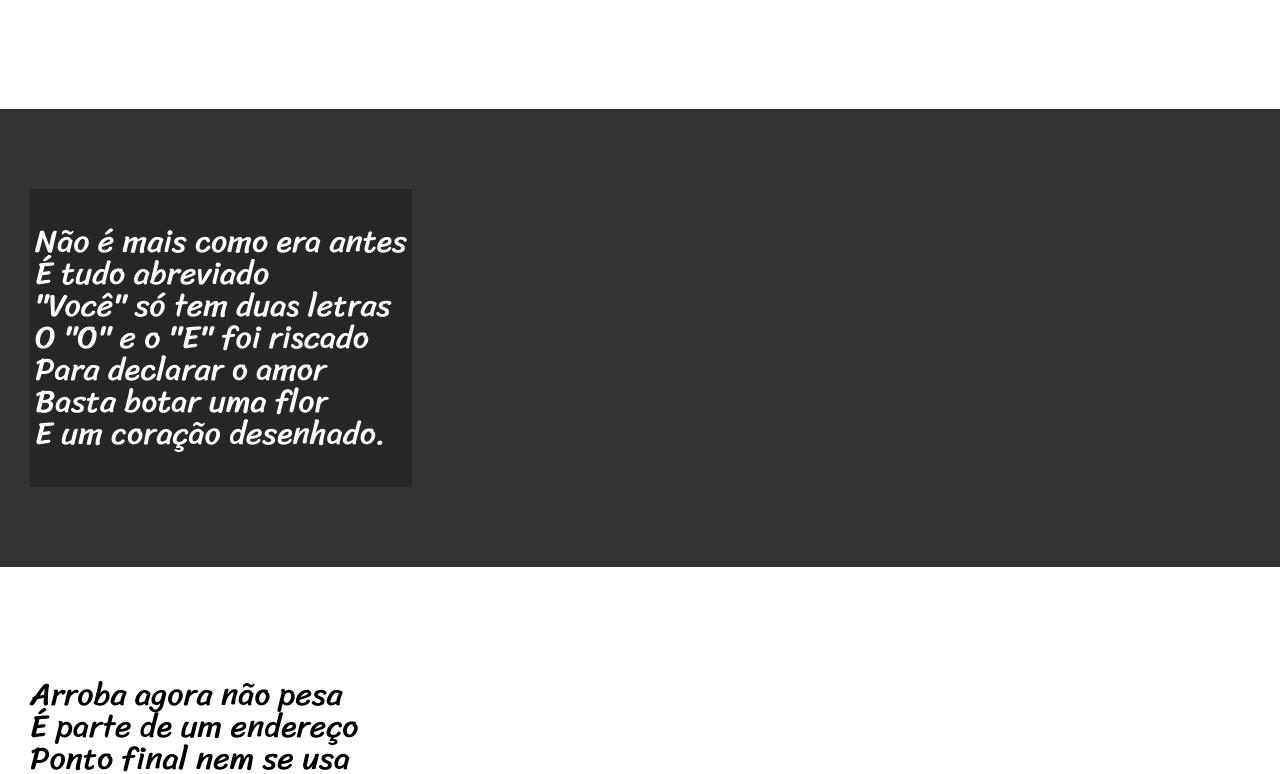
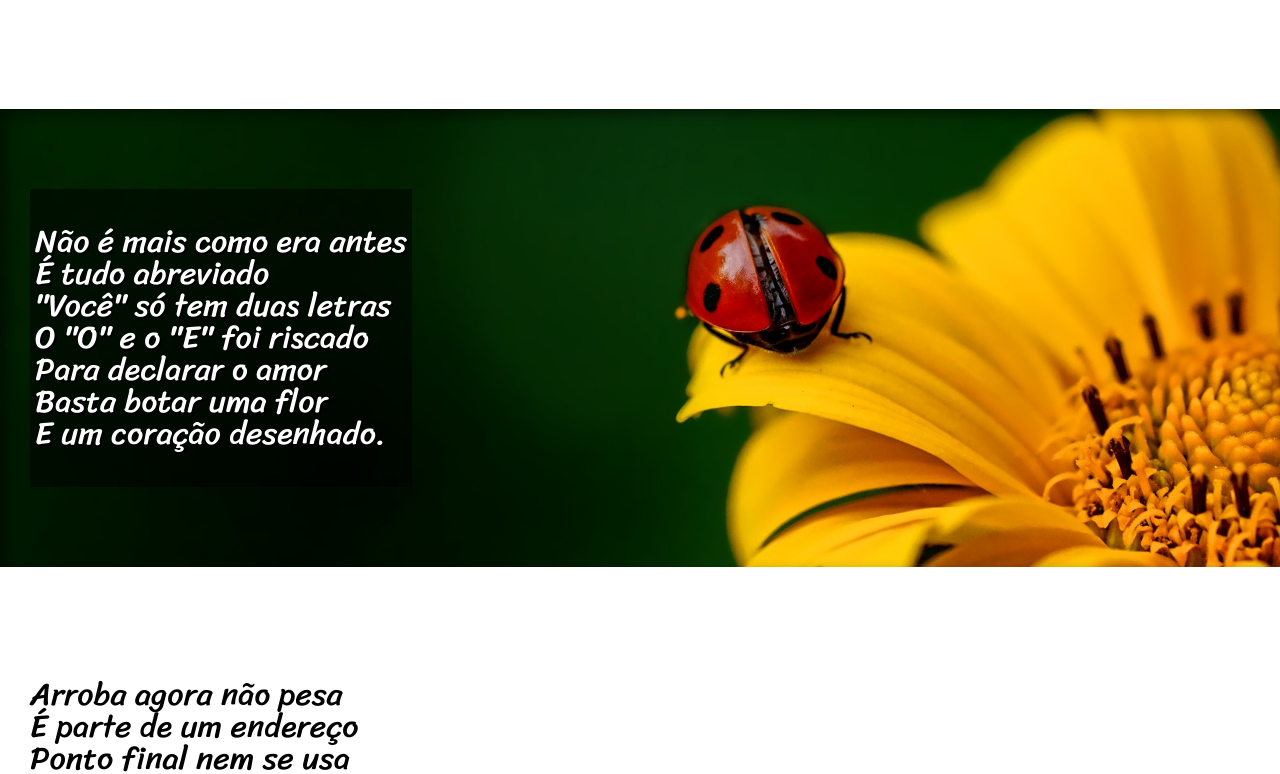
Before and after one commit to JulianoCorreia/HTML-CSS, a plain HTML site: page Desafios/modulo-02/desafio012/index.html in a window 1280 px wide. Shown: the part 546-1320 px from the top of the page. Drawn offline with Linux system fonts and the light colour scheme.

Commit message:
Ajuste imagens

```diff
--- a/Desafios/modulo-02/desafio012/index.html
+++ b/Desafios/modulo-02/desafio012/index.html
@@ -29,7 +29,7 @@
         </pre>
     </section>
 
-    <section class="imagem">
+    <section class="imagem" id="img01">
         <pre>
             <p>
                 Não é mais como era antes
@@ -64,7 +64,7 @@
         </pre>
     </section>
 
-    <section class="imagem">
+    <section class="imagem" id="img02">
         <pre>
             <p>
                 Tenho saudade das cartas
--- a/Desafios/modulo-02/desafio012/style.css
+++ b/Desafios/modulo-02/desafio012/style.css
@@ -61,7 +61,6 @@ section {
     padding-bottom: 10vh;
     line-height: 2em;
     padding-left: 30px;
-    font-size: 2vh;
 }
 
 section.normal {
@@ -72,13 +71,28 @@ section.normal {
 section.imagem {
     background-color: rgb(51, 51, 51);
     color: white;
+    box-shadow: inset 6px 6px 13px 0px rgba(0, 0, 0, 0.473);
+    background-attachment: fixed;
 }
 
 section.imagem>pre {
     display: inline-block;
     padding: 5px;
-    background-color: rgba(0, 0, 0, 0.253);
+    background-color: rgba(0, 0, 0, 0.514);
     text-align: justify;
+    text-shadow: 2px 2px 0px black;
+}
+
+section#img01 {
+    background-image: url(./imagens/background001.jpg);
+    background-position: right center;
+    background-size: cover;
+}
+
+section#img02 {
+    background-image: url(./imagens/background002.jpg);
+    background-position: right center;
+    background-size: cover;
 }
 
 footer {
```
